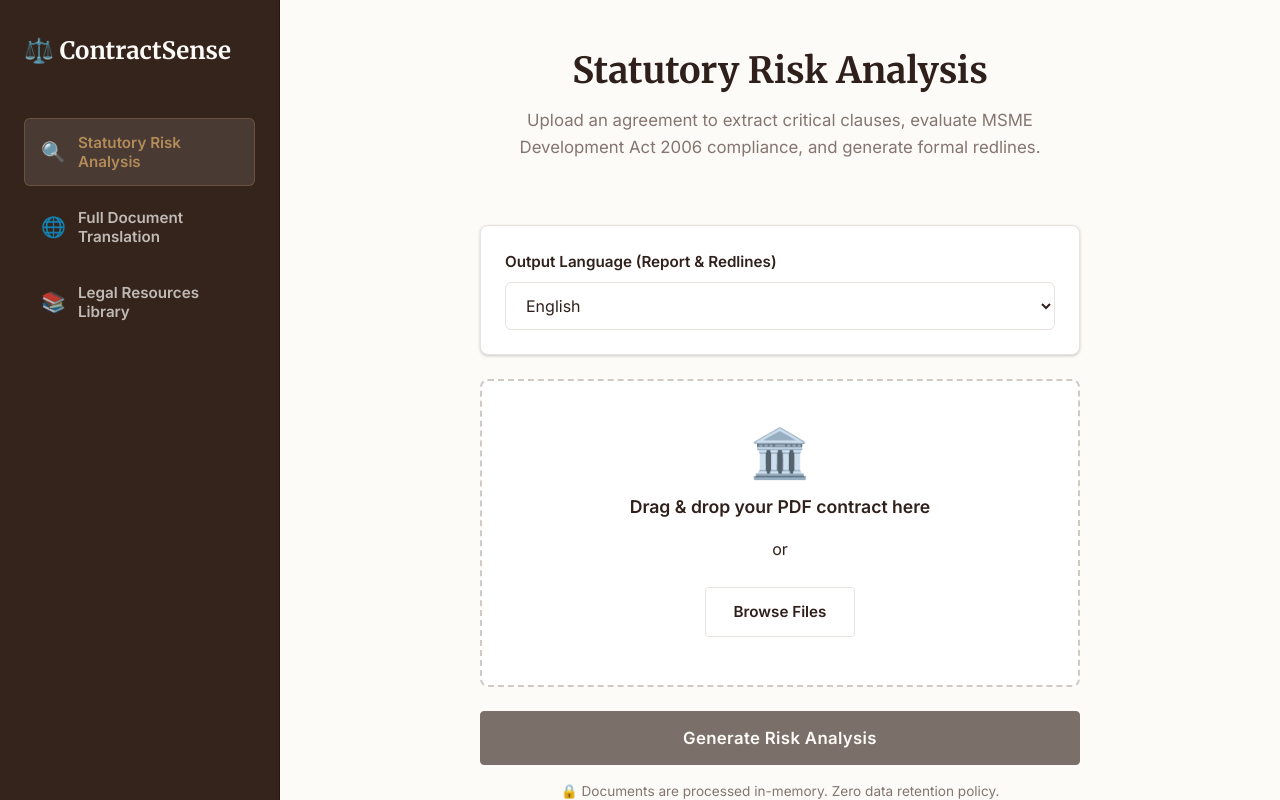
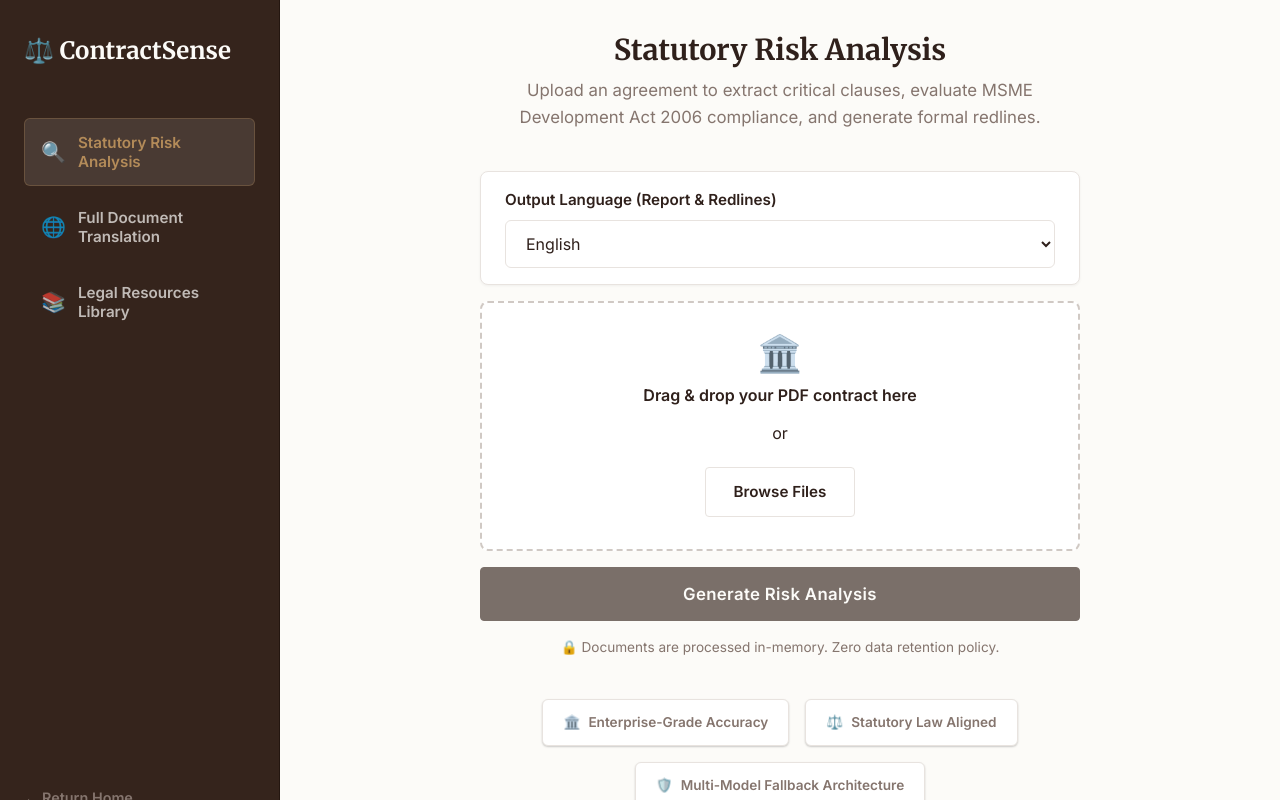
Before and after one commit to JohnValmont/ContractSense, a Next.js app in the folder frontend/: page /dashboard in a window 1280 px wide. Shown: the top 800 px of the page. Built offline with nearby package versions, Linux system fonts and the light colour scheme.

Commit message:
fix: compact dashboard layout, refine copy to formal legal tone, expand resources, fix cta banner

```diff
--- a/frontend/src/app/components/LegalResources.tsx
+++ b/frontend/src/app/components/LegalResources.tsx
@@ -60,6 +60,13 @@ export default function LegalResources() {
               </p>
               <span className={styles.itemRef}>Ref: Section 18, MSMED Act, 2006</span>
             </div>
+            <div className={styles.item}>
+              <h3 className={styles.itemTitle}>Recovery of Amount Due</h3>
+              <p className={styles.itemText}>
+                For any goods supplied or services rendered by the supplier, the buyer shall be liable to pay the amount with interest thereon as provided under Section 16. The buyer cannot contractually waive this liability.
+              </p>
+              <span className={styles.itemRef}>Ref: Section 17, MSMED Act, 2006</span>
+            </div>
           </div>
         )}
 
@@ -89,6 +96,18 @@ export default function LegalResources() {
                 Frees both parties from liability or obligation when an extraordinary event or circumstance beyond their control (e.g., war, strike, pandemic) prevents them from fulfilling their obligations.
               </p>
             </div>
+            <div className={styles.item}>
+              <h3 className={styles.itemTitle}>Liquidated Damages</h3>
+              <p className={styles.itemText}>
+                A predetermined sum agreed upon during the contract formation that a party must pay if they breach specific terms (often used for delays). MSMEs should ensure these are reasonable and capped.
+              </p>
+            </div>
+            <div className={styles.item}>
+              <h3 className={styles.itemTitle}>Governing Law and Jurisdiction</h3>
+              <p className={styles.itemText}>
+                Specifies which state's laws apply to the contract and which courts have authority to hear disputes. MSMEs should negotiate for their local jurisdiction to avoid costly interstate litigation.
+              </p>
+            </div>
           </div>
         )}
 
@@ -112,6 +131,15 @@ export default function LegalResources() {
                 Download .DOCX
               </button>
             </div>
+            <div className={styles.templateCard}>
+              <h3 className={styles.templateTitle}>IT & Software Services Agreement</h3>
+              <p className={styles.templateDesc}>
+                Tailored for IT MSMEs, protecting intellectual property rights and providing clear acceptance criteria to trigger the 45-day payment clock.
+              </p>
+              <button className="btn-secondary" style={{ width: "100%", padding: "0.5rem" }} onClick={() => alert("Downloading IT Services Template...")}>
+                Download .DOCX
+              </button>
+            </div>
           </div>
         )}
       </div>
--- a/frontend/src/app/dashboard/page.module.css
+++ b/frontend/src/app/dashboard/page.module.css
@@ -65,7 +65,7 @@
 
 /* ── Main Content ── */
 .main {
-  padding: 3rem 4rem;
+  padding: 2rem 2.5rem;
   display: flex;
   flex-direction: column;
   align-items: center;
@@ -76,13 +76,13 @@
 
 .header {
   text-align: center;
-  margin-bottom: 2.5rem;
+  margin-bottom: 1.5rem;
   width: 100%;
 }
 
 .title {
-  font-size: 2.25rem;
-  margin-bottom: 0.75rem;
+  font-size: 1.8rem;
+  margin-bottom: 0.5rem;
   color: var(--text-primary);
   font-family: var(--font-serif), serif;
 }
@@ -99,18 +99,18 @@
   max-width: 600px;
   display: flex;
   flex-direction: column;
-  gap: 1.5rem;
+  gap: 1rem;
 }
 
 .formGroup {
   display: flex;
   flex-direction: column;
   gap: 0.5rem;
-  padding: 1.5rem;
+  padding: 1rem 1.5rem;
   background: var(--glass-bg);
   border: 1px solid var(--glass-border);
   border-radius: 8px;
-  box-shadow: 0 1px 3px rgba(0,0,0,0.2);
+  box-shadow: 0 1px 3px rgba(0,0,0,0.05);
 }
 
 .label {
@@ -139,11 +139,11 @@
 
 .dropZone {
   width: 100%;
-  padding: 3rem 2rem;
+  padding: 2rem 1.5rem;
   display: flex;
   flex-direction: column;
   align-items: center;
-  gap: 1rem;
+  gap: 0.75rem;
   cursor: default;
   transition: all 0.25s ease;
   border: 2px dashed #D0C9C4;
@@ -157,12 +157,12 @@
 }
 
 .uploadIcon {
-  font-size: 3rem;
+  font-size: 2.25rem;
   line-height: 1;
 }
 
 .dropText {
-  font-size: 1.1rem;
+  font-size: 1rem;
   font-weight: 600;
   color: var(--text-primary);
 }
@@ -219,7 +219,7 @@
   flex-wrap: wrap;
   gap: 1rem;
   justify-content: center;
-  margin-top: 2rem;
+  margin-top: 1.5rem;
 }
 
 .infoCard {
```
Also changed, not shown: frontend/src/app/page.module.css (+13 -8 lines), frontend/src/app/page.tsx (+8 -8 lines).
